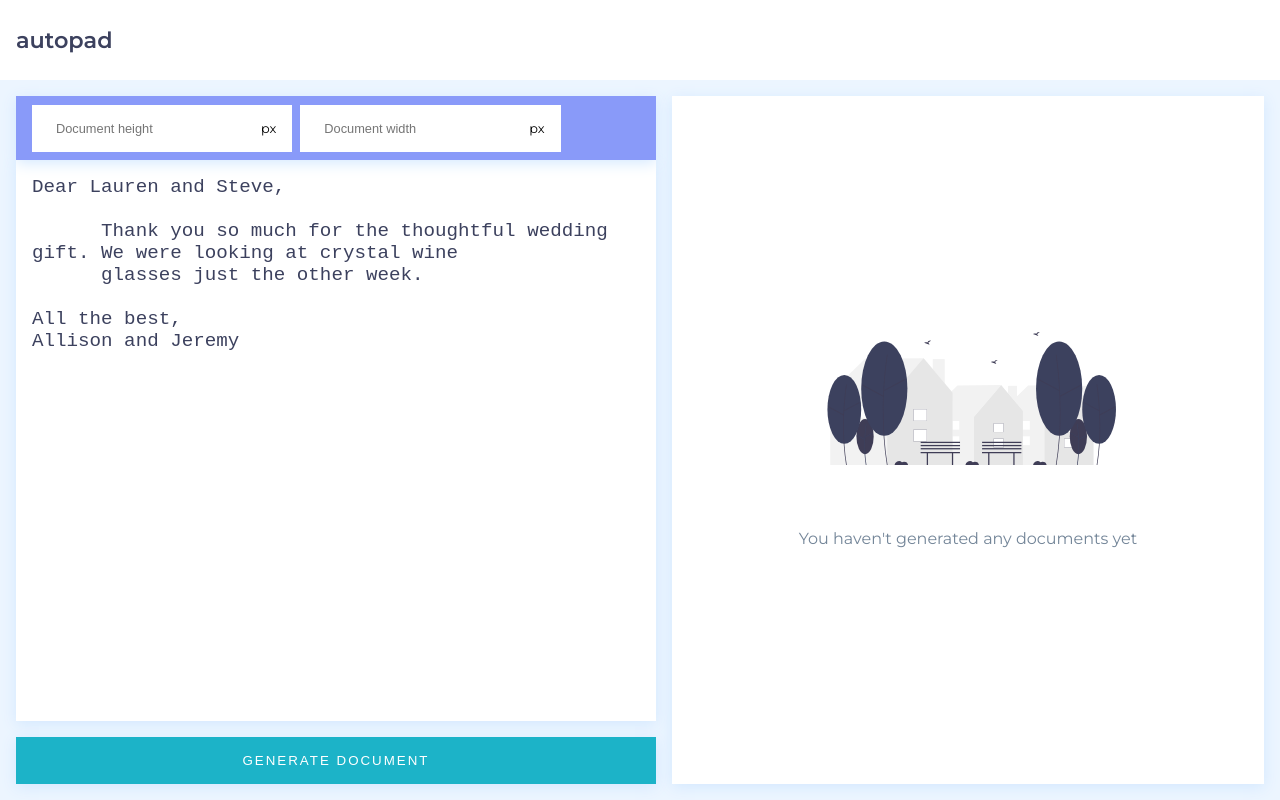
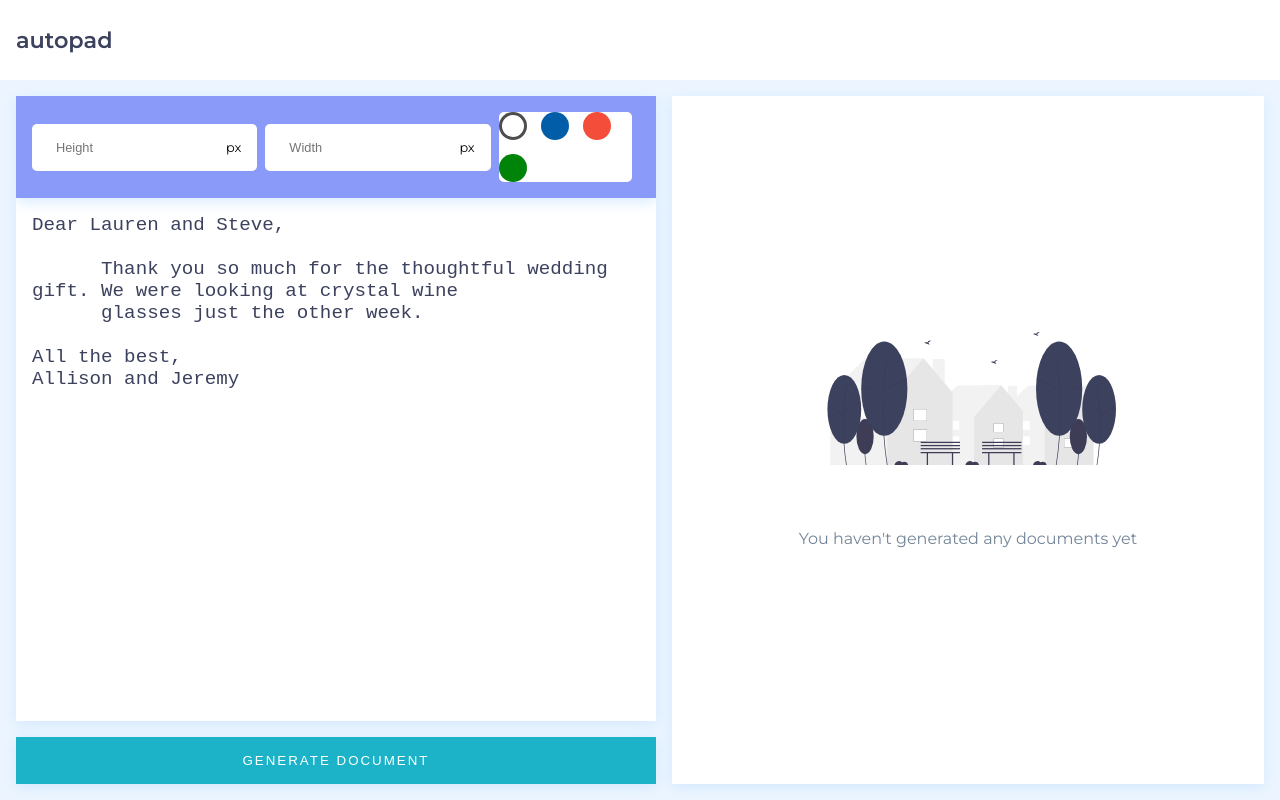
Before and after one commit to ProgaPanda/autopad, a React (Create React App) app: page / in a window 1280 px wide. Built offline with nearby package versions, Linux system fonts and the light colour scheme.

Commit message:
[FEAT] Added color picking service

```diff
--- a/src/components/input/input.component.tsx
+++ b/src/components/input/input.component.tsx
@@ -12,6 +12,7 @@ const disabledPartial = css`
 const StyledInputContainer = styled.div`
   display: flex;
   min-width: 100px;
+  border-radius: 5px 0 0 5px;
 `;
 
 const StyledInput = styled.input<InputProps>`
@@ -20,6 +21,7 @@ const StyledInput = styled.input<InputProps>`
   background: #fff;
   min-width: 100px;
   font-size: 0.8rem;
+  border-radius: 5px 0 0 5px;
 
   ${(props: InputProps) => props.disabled && disabledPartial}
 
@@ -32,9 +34,12 @@ const StyledPrefix = styled.div`
   padding: 1rem;
   background: #fff;
   font-size: 0.8rem;
+  border-radius: 5px 0 0 5px;
 `;
 
-const StyledSuffix = StyledPrefix;
+const StyledSuffix = styled(StyledPrefix)`
+  border-radius: 0 5px 5px 0;
+`;
 
 interface InputProps extends React.InputHTMLAttributes<HTMLInputElement> {
   initialValue?: string | number;
--- a/src/containers/writing-pad/components/options-controller/options-controller.component.tsx
+++ b/src/containers/writing-pad/components/options-controller/options-controller.component.tsx
@@ -3,13 +3,14 @@ import styled from "styled-components";
 import { theme } from "../../../../assets/styles/theme";
 import { WORDING } from "../../../../shared/i18n/en.wording";
 import { Input } from "../../../../components/input/input.component";
+import { ColorPicker } from "../color-picker/color-picker";
+import { rgbToCmyk } from "../../../../shared/services/helpers";
 
 const t = WORDING.WRITING_PAD.OPTIONS_CONTROLLER;
 
 const StyledOptionsController = styled.div`
   display: flex;
   align-items: center;
-  height: 4rem;
   padding: 1rem;
   background: ${theme.colors.primary_200};
   box-shadow: 0px 3px 14px 0px ${theme.colors.accent};
@@ -51,6 +52,15 @@ export const OptionsController: React.FC<OptionsControllerProps> = ({
         }
         suffix="px"
       />
+      <ColorPicker
+        initialColor={{ r: 77, g: 77, b: 77 }}
+        onColorChange={(color) => {
+          dispatcher({
+            type: "FONT_COLOR",
+            value: rgbToCmyk(color),
+          });
+        }}
+      />
     </StyledOptionsController>
   );
 };
--- a/src/containers/writing-pad/writing-pad.service.ts
+++ b/src/containers/writing-pad/writing-pad.service.ts
@@ -37,6 +37,7 @@ export const initialOptions: DocumentGenerationOptions = {
   documentHeight: "842pt",
   documentWidth: "595pt",
   fontSize: "14pt",
+  fontColor: "(0, 0, 0, 1)",
   wordSpacingVariance: 0.5,
   lineSpacingVariance: 0.5,
   randomSeed: -1,
@@ -45,7 +46,8 @@ export const initialOptions: DocumentGenerationOptions = {
 
 type OptionsAction =
   | { type: "DOCUMENT_WIDTH"; value: string }
-  | { type: "DOCUMENT_HEIGHT"; value: string };
+  | { type: "DOCUMENT_HEIGHT"; value: string }
+  | { type: "FONT_COLOR"; value: string };
 
 /**
  * document options reducer
@@ -56,7 +58,7 @@ type OptionsAction =
 export const optionsReducer = (
   state: DocumentGenerationOptions,
   action: OptionsAction
-) => {
+): DocumentGenerationOptions => {
   switch (action.type) {
     case "DOCUMENT_WIDTH":
       return {
@@ -69,6 +71,12 @@ export const optionsReducer = (
         documentHeight: action.value,
       };
 
+    case "FONT_COLOR":
+      return {
+        ...state,
+        fontColor: action.value,
+      };
+
     default:
       return state;
   }
--- a/src/shared/i18n/en.wording.ts
+++ b/src/shared/i18n/en.wording.ts
@@ -16,8 +16,8 @@ Allison and Jeremy`,
     },
 
     OPTIONS_CONTROLLER: {
-      DOCUMENT_HEIGHT: "Document height",
-      DOCUMENT_WIDTH: "Document width",
+      DOCUMENT_HEIGHT: "Height",
+      DOCUMENT_WIDTH: "Width",
     },
 
     DOCUMENT: {
--- a/src/shared/services/api/api.service.ts
+++ b/src/shared/services/api/api.service.ts
@@ -6,6 +6,7 @@ const baseURL = "https://vigilant-jang-264104.netlify.app/.netlify/functions";
 export interface DocumentGenerationOptions {
   fontId?: string;
   fontSize?: string;
+  fontColor?: string;
   documentWidth?: string;
   documentHeight?: string;
   randomSeed?: number;
--- /dev/null
+++ b/src/shared/services/helpers/index.ts
@@ -0,0 +1,26 @@
+/**
+ * Converts RGB color object to CMYK color string
+ * @param rgb rgb object
+ * @returns CMYK color string
+ */
+export const rgbToCmyk = (rgb: { r: number; g: number; b: number }) => {
+  const { r, g, b } = rgb;
+
+  // Black
+  if (r === 0 && g === 0 && b === 0) {
+    return "(0, 0, 0, 1)";
+  }
+
+  let computedC = 1 - r / 255;
+  let computedM = 1 - g / 255;
+  let computedY = 1 - b / 255;
+
+  const minCMY = Math.min(computedC, Math.min(computedM, computedY));
+
+  computedC = (computedC - minCMY) / (1 - minCMY);
+  computedM = (computedM - minCMY) / (1 - minCMY);
+  computedY = (computedY - minCMY) / (1 - minCMY);
+  const computedK = minCMY;
+
+  return `(${computedC}, ${computedM}, ${computedY}, ${computedK})`;
+};
```
